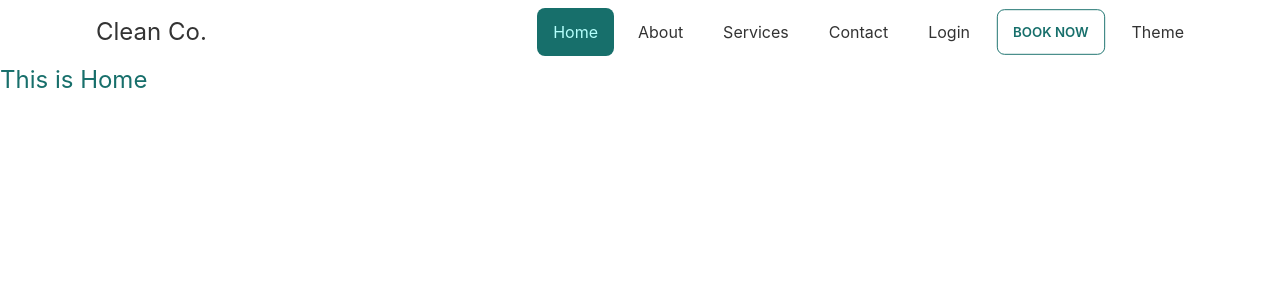
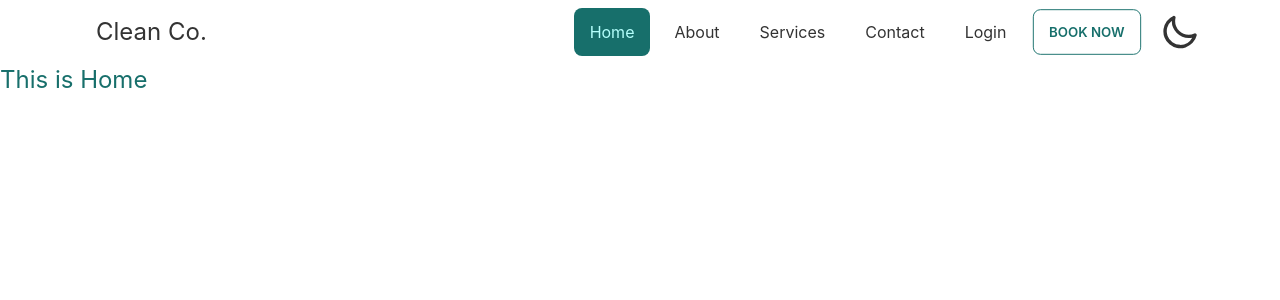
Before and after one commit to mohammadtanim24h/clean-co-live, a React (Create React App) app: page / in a window 1280 px wide. Shown: the top 300 px of the page. Built offline with nearby package versions, Linux system fonts and the light colour scheme.

Commit message:
dark theme added

```diff
--- a/src/components/Navbar.js
+++ b/src/components/Navbar.js
@@ -74,13 +74,13 @@
                             </li>
                             <li className="dropdown dropdown-hover dropdown-end">
                                 <label
-                                    tabindex="0"
+                                    tabIndex="0"
                                     className="rounded-lg hover:bg-primary hover:text-white btn btn-outline btn-primary"
                                 >
                                     BOOK NOW
                                 </label>
                                 <ul
-                                    tabindex="0"
+                                    tabIndex="0"
                                     className="dropdown-content menu p-2 shadow bg-base-100 rounded-box w-52"
                                 >
                                     <li>
@@ -91,9 +91,31 @@
                                     </li>
                                 </ul>
                             </li>
-                            <li>
-                                <button data-toggle-theme="dark,light" data-act-class="ACTIVECLASS">Theme</button>
-                            </li>
+                            <label class="swap swap-rotate ml-2">
+                                {/* <!-- this hidden checkbox controls the state --> */}
+                                <input
+                                    data-toggle-theme="dark,light"
+                                    type="checkbox"
+                                />
+
+                                {/* <!-- sun icon --> */}
+                                <svg
+                                    class="swap-on fill-current w-10 h-10"
+                                    xmlns="http://www.w3.org/2000/svg"
+                                    viewBox="0 0 24 24"
+                                >
+                                    <path d="M5.64,17l-.71.71a1,1,0,0,0,0,1.41,1,1,0,0,0,1.41,0l.71-.71A1,1,0,0,0,5.64,17ZM5,12a1,1,0,0,0-1-1H3a1,1,0,0,0,0,2H4A1,1,0,0,0,5,12Zm7-7a1,1,0,0,0,1-1V3a1,1,0,0,0-2,0V4A1,1,0,0,0,12,5ZM5.64,7.05a1,1,0,0,0,.7.29,1,1,0,0,0,.71-.29,1,1,0,0,0,0-1.41l-.71-.71A1,1,0,0,0,4.93,6.34Zm12,.29a1,1,0,0,0,.7-.29l.71-.71a1,1,0,1,0-1.41-1.41L17,5.64a1,1,0,0,0,0,1.41A1,1,0,0,0,17.66,7.34ZM21,11H20a1,1,0,0,0,0,2h1a1,1,0,0,0,0-2Zm-9,8a1,1,0,0,0-1,1v1a1,1,0,0,0,2,0V20A1,1,0,0,0,12,19ZM18.36,17A1,1,0,0,0,17,18.36l.71.71a1,1,0,0,0,1.41,0,1,1,0,0,0,0-1.41ZM12,6.5A5.5,5.5,0,1,0,17.5,12,5.51,5.51,0,0,0,12,6.5Zm0,9A3.5,3.5,0,1,1,15.5,12,3.5,3.5,0,0,1,12,15.5Z" />
+                                </svg>
+
+                                {/* <!-- moon icon --> */}
+                                <svg
+                                    class="swap-off fill-current w-10 h-10"
+                                    xmlns="http://www.w3.org/2000/svg"
+                                    viewBox="0 0 24 24"
+                                >
+                                    <path d="M21.64,13a1,1,0,0,0-1.05-.14,8.05,8.05,0,0,1-3.37.73A8.15,8.15,0,0,1,9.08,5.49a8.59,8.59,0,0,1,.25-2A1,1,0,0,0,8,2.36,10.14,10.14,0,1,0,22,14.05,1,1,0,0,0,21.64,13Zm-9.5,6.69A8.14,8.14,0,0,1,7.08,5.22v.27A10.15,10.15,0,0,0,17.22,15.63a9.79,9.79,0,0,0,2.1-.22A8.11,8.11,0,0,1,12.14,19.73Z" />
+                                </svg>
+                            </label>
                         </ul>
                     </div>
                 </div>
--- a/tailwind.config.js
+++ b/tailwind.config.js
@@ -3,7 +3,7 @@
     daisyui: {
         themes: [
             {
-                mytheme: {
+                light: {
                     primary: "#176F6B",
 
                     secondary: "#FFC000",
@@ -23,6 +23,27 @@
                     error: "#FA5C5C",
                 },
             },
+            {
+                dark: {
+                    primary: "#D9F99D",
+
+                    secondary: "#FDE68A",
+
+                    accent: "#4B5563",
+
+                    neutral: "#F3F4F6",
+
+                    "base-100": "#1F2937",
+
+                    info: "#98A8DD",
+
+                    success: "#1BBB70",
+
+                    warning: "#F59E0B",
+
+                    error: "#FB7185",
+                },
+            },
         ],
     },
     plugins: [require("daisyui")],
```
